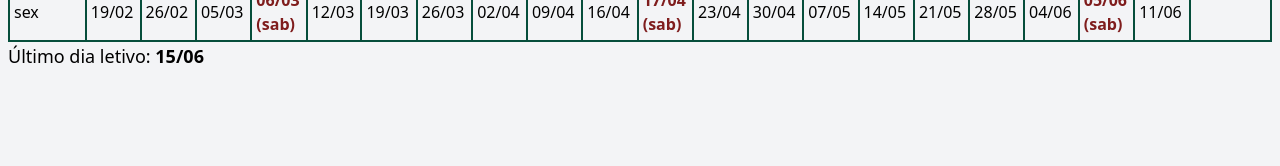
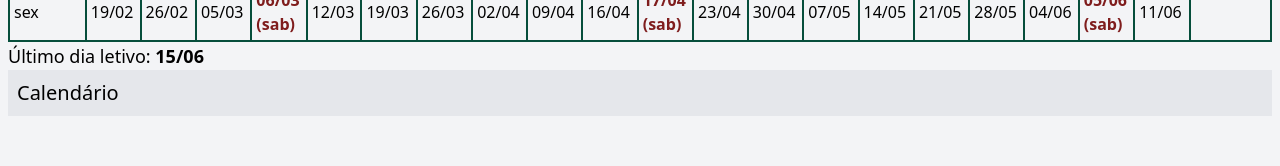
Before and after one commit to ranierivalenca/ifpe-working-days-svelte-2, a Svelte app: page / in a window 1280 px wide. Shown: the part 432-598 px from the top of the page. Built offline with nearby package versions, Linux system fonts and the light colour scheme.

Commit message:
Adding calendar component to app

```diff
--- a/src/App.svelte
+++ b/src/App.svelte
@@ -2,9 +2,11 @@
   import Tailwindcss from './Tailwind.svelte'
   import Checkbox from './Checkbox.svelte'
   import HolidaysModal from './HolidaysModal.svelte'
+  import Calendar from './Calendar.svelte'
 
   import WorkingDays from './WorkingDays'
   import Holidays from './Holidays'
+
 
   import utils from './utils'
   const range = utils.range
@@ -17,6 +19,7 @@
   let workingDays = new WorkingDays(holidays)
 
   let show_holidays = false
+  let show_calendar = false
 
   let update = (day = null) => {
     workingDays.setStartDay(day)
@@ -41,7 +44,6 @@
   </nav>
 
   <main class="p-2 mb-auto">
-
     <div class="border border-gray-300 rounded-lg shadow-lg p-2 grid grid-cols-3">
       <div>
         <label for="start_date" class="text-sm block">Dia Inicial:</label>
@@ -103,7 +105,18 @@
     <div class="text-lg">
       Último dia letivo: <span class="font-bold">{workingDays.last_day.date}</span>
     </div>
+
+    <div class="bg-gray-200 border border-gray-200">
+      <h1 class="text-xl p-2 cursor-pointer hover:bg-gray-300" on:click={() => show_calendar = !show_calendar}>Calendário</h1>
+      <div class="bg-white p-2" class:hidden={!show_calendar}>
+        <Calendar bind:working_days={workingDays} />
+      </div>
+    </div>
   </main>
+
+
+
+
   <footer class="bg-green-900 text-white h-16 p-4 flex items-center text-xs">
     <div class="flex justify-between w-full">
       <div>Made by <a href="https://github.com/ranierivalenca" class="font-bold">Ranieri Valença</a></div>
```
